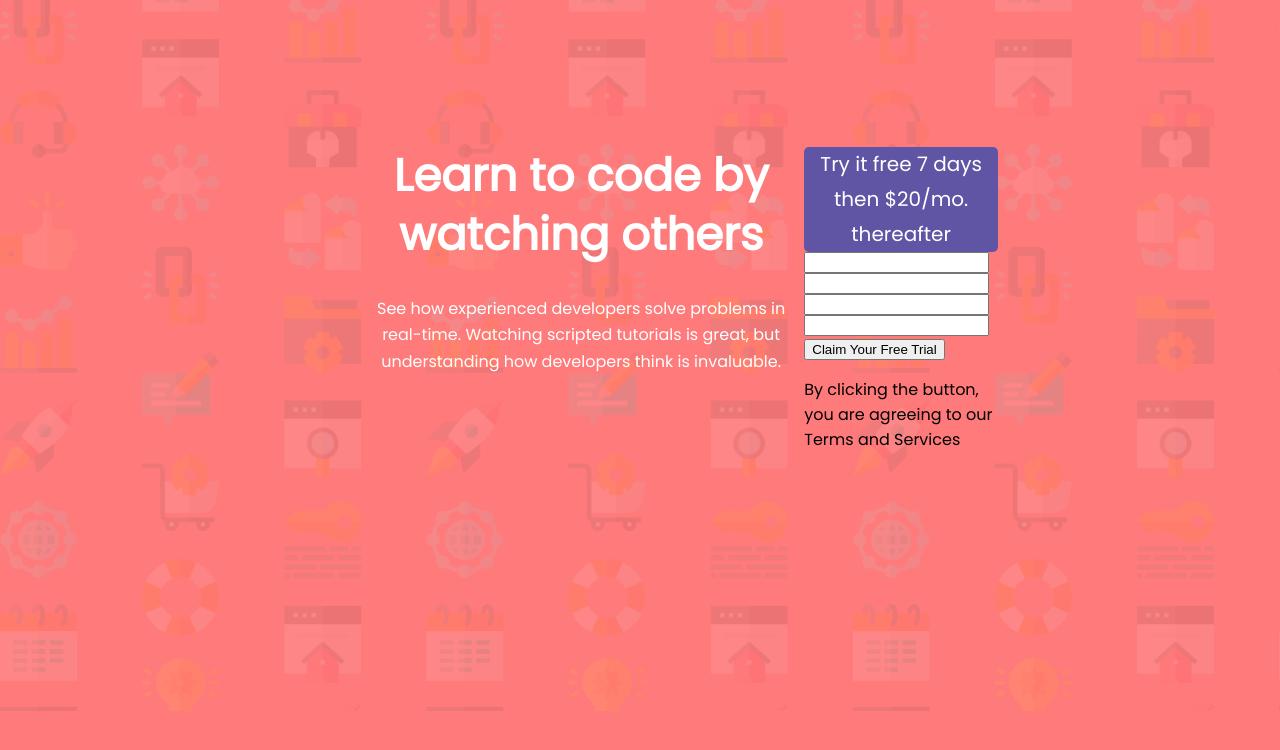
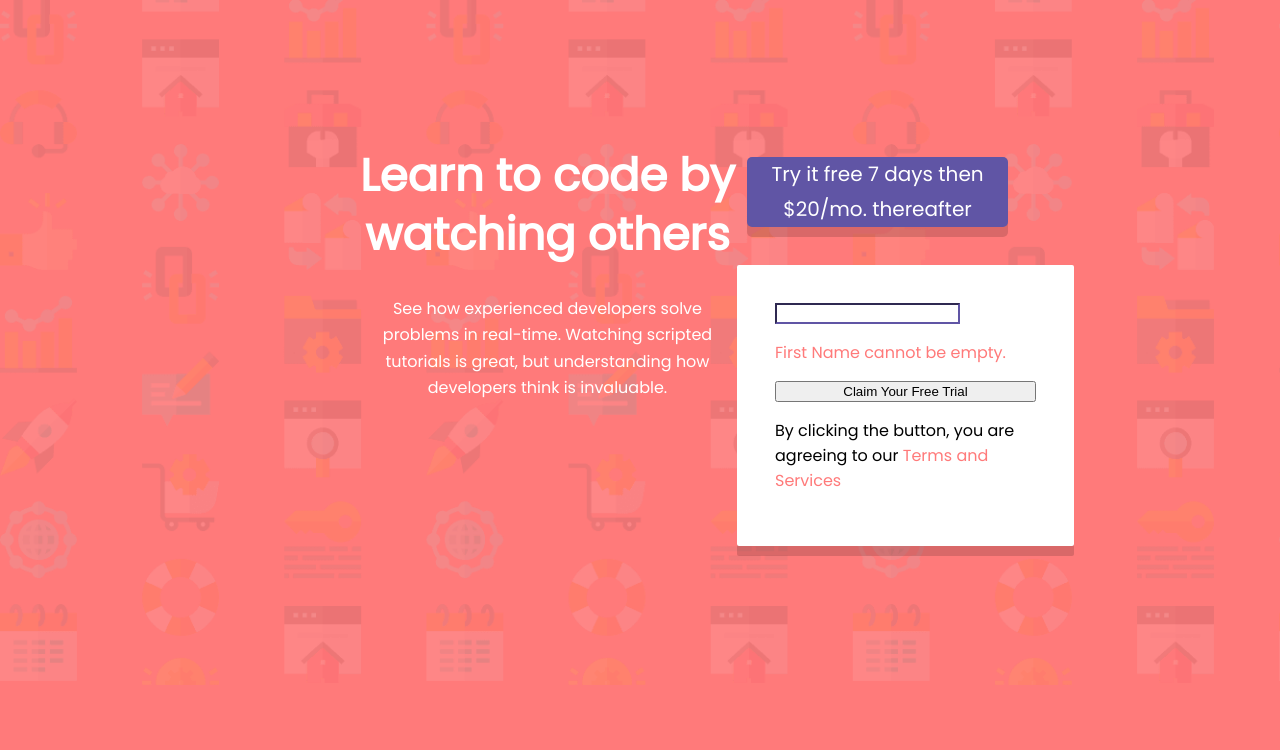
Before and after one commit to KenAustria/IntroComponentWithSignupForm, a React (Create React App) app: page / in a window 1280 px wide. Shown: the top 750 px of the page. Built offline with nearby package versions, Linux system fonts and the light colour scheme.

Commit message:
Signup Form Draft

```diff
--- a/src/components/Signup/Signup.css
+++ b/src/components/Signup/Signup.css
@@ -7,6 +7,8 @@
 	background-color: hsl(248, 32%, 49%);
 	border-radius: 5px;
 	text-align: center;
+	margin: 10px;
+	box-shadow: 0 10px 0 rgba(0, 0, 0, 0.15);
 }
 
 .header-button-text {
@@ -21,9 +23,33 @@ span {
 }
 
 .form {
-	height: 350px;
+	display: flex;
+	flex-direction: column;
+	color: #000000;
+	background-color: #fff;
+	width: 100%;
+	margin-top: 38px;
+	margin-bottom: 30px;
+	padding: 38px 38px 37px;
+	border-radius: 2px;
+	box-shadow: 0 10px 0 rgba(0, 0, 0, 0.15);
+}
+
+.field {
+}
+
+.input {
+	border-color: hsl(248, 32%, 49%);
+}
+
+.error {
+	color: hsl(0, 100%, 74%);
 }
 
 .input {
 	display: block;
 }
+
+.legal {
+	color: hsl(0, 100%, 74%);
+}
--- a/src/components/Signup/Signup.js
+++ b/src/components/Signup/Signup.js
@@ -8,12 +8,12 @@ export const Signup = () => {
 				<p className='header-button-text'><span>Try it free 7 days</span> then $20/mo. thereafter</p>
 			</div>
 			<div className='form'>
-				<input type='text' className='input' />
-				<input type='text' className='input' />
-				<input type='text' className='input' />
-				<input type='text' className='input' />
+				<div className='field'>
+					<input type='text' className='input' />
+					<p className='error'>First Name cannot be empty.</p>
+				</div>
 				<button>Claim Your Free Trial</button>
-				<p>By clicking the button, you are agreeing to our <span>Terms and Services</span></p>
+				<p>By clicking the button, you are agreeing to our <span className='legal'>Terms and Services</span></p>
 			</div>
 		</div>
 	)
```
